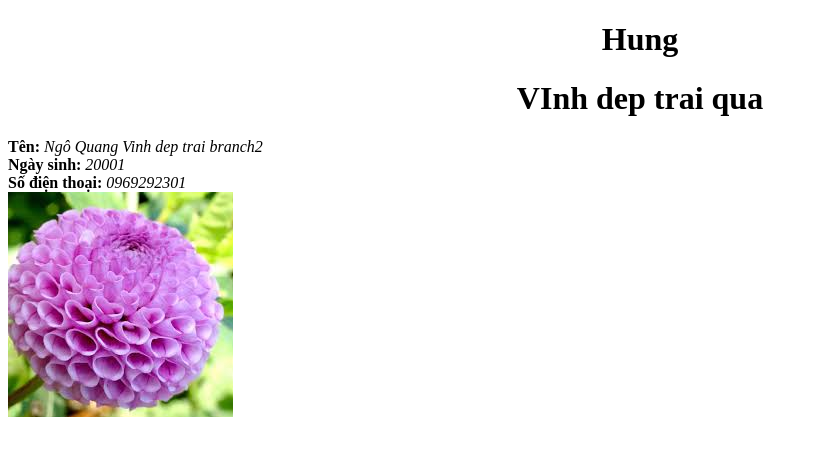
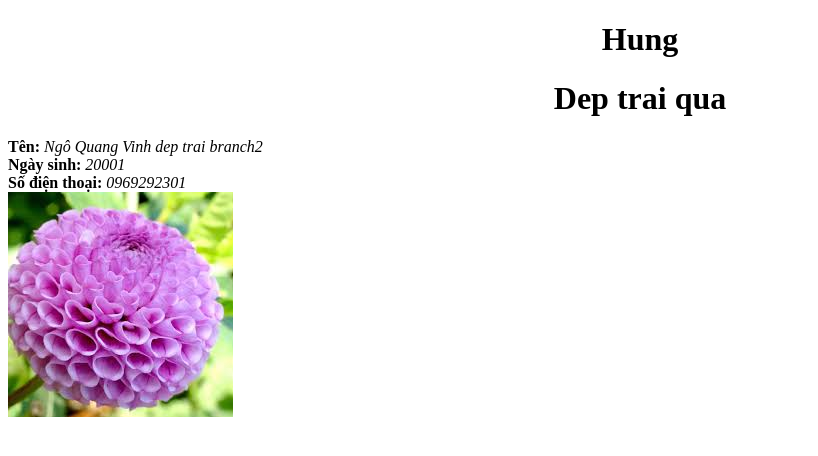
Before and after one commit to hung-vinh/demo-git, a plain HTML site: page index.html in a window 1280 px wide. Shown: the whole page, without its empty margins (0-818 px from the left). Drawn offline with Linux system fonts and the light colour scheme.

```diff
--- a/index.html
+++ b/index.html
@@ -10,7 +10,7 @@
 <body>
     <h1>Hung</h1>
     <div class="info">
-        <h1>VInh dep trai qua</h1>
+        <h1>Dep trai qua</h1>
         <b>Tên: </b> <i>Ngô Quang Vinh dep trai branch2</i>
     </div>
 
```
